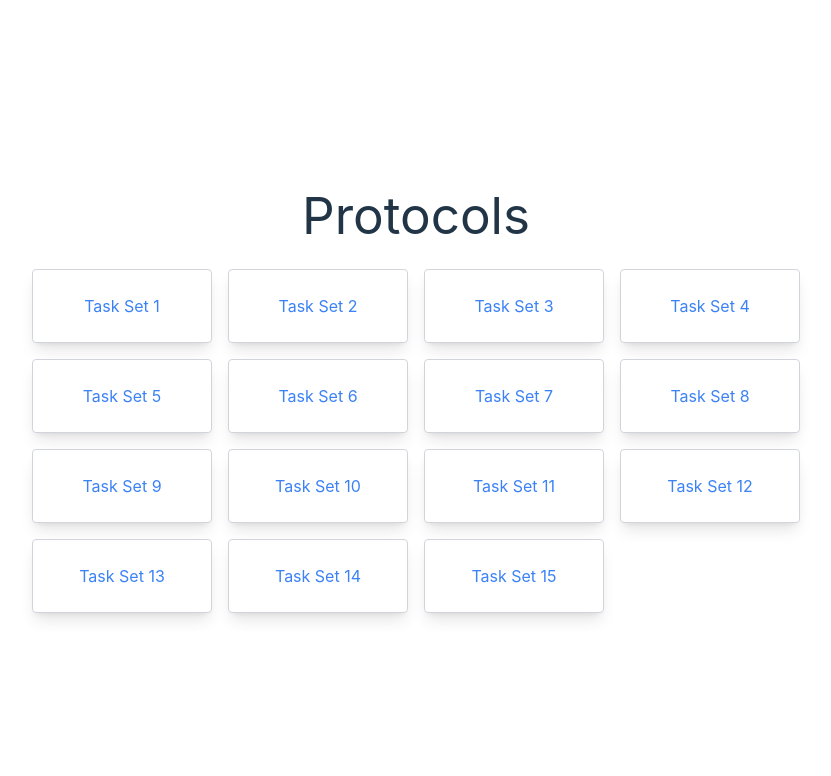
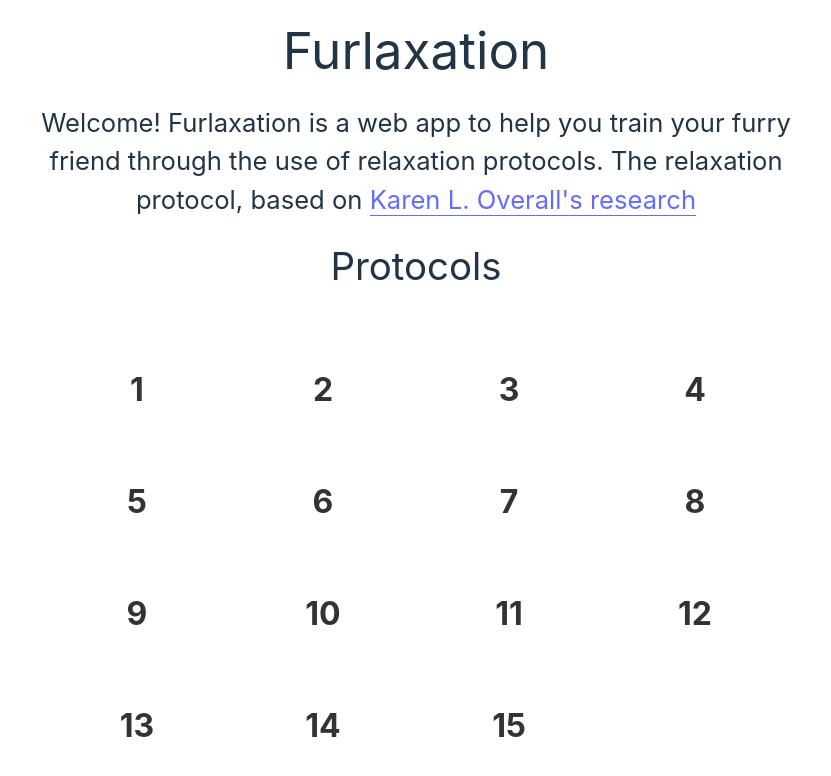
Before and after one commit to EHLOVader/furlaxation, a React (Vite) app: page / in a window 1280 px wide. Shown: the top 776 px of the page, without its empty margins (224-1055 px from the left). Built offline with nearby package versions, Linux system fonts and the light colour scheme.

Commit message:
Make protocol buttons paws and add some description to this

```diff
--- a/src/App.scss
+++ b/src/App.scss
@@ -167,3 +167,37 @@ li {
   margin: 0 -2rem;
   padding: 2rem;
 }
+
+.protocol-button {
+  background: url('assets/paw-simple-solid-white.svg') no-repeat 50% 50%;
+  height: 6em;
+  width: 6em;
+  padding: 2.5em 1em 1em;
+  justify-self: center;
+  color: #535bf2;
+
+  &:hover {
+    background: url('assets/paw-simple-solid-purple.svg') no-repeat 50% 50%;
+    color: #fff;
+  }
+
+  a {
+    color: #333;
+    font-size: 2em;
+    font-weight: bold;
+
+    &:hover {
+      color: #fff;
+    }
+
+    &::before {
+        content: " ";
+        display: block;
+        height: 100%;
+        width: 100%;
+        position: absolute;
+        top: 0;
+        left: 0;
+    }
+  }
+}
--- a/src/components/ProtocolList.jsx
+++ b/src/components/ProtocolList.jsx
@@ -6,13 +6,17 @@ export default class ProtocolList extends React.Component{
     render() {
         return (
             <>
-                <h1>Protocols</h1>
-                <ul className="grid grid-cols-1 sm:grid-cols-2 md:grid-cols-3 lg:grid-cols-4 gap-4">
+                <h1>Furlaxation</h1>
+                <p>Welcome! Furlaxation is a web app to help you train your furry friend through the use of
+                relaxation protocols.
+                The relaxation protocol, based on <a href="https://web.archive.org/web/20240408134659/https://www.karenoverall.com/wp-content/uploads/2020/06/Protocol-for-relaxation_Overall.pdf" target="_blank">Karen L. Overall's research</a></p>
+                <h2>Protocols</h2>
+                <ul className="p-5 grid grid-cols-1 sm:grid-cols-2 md:grid-cols-3 lg:grid-cols-4 gap-4 justify-center">
                     {this.props.protocols.map((protocol, index) => (
                         <li key={index}
-                            className="rounded overflow-hidden shadow-lg p-6 bg-white border border-gray-300">
-                            <Link to={`/protocol/${index}`} className="text-blue-500 hover:text-blue-800">
-                                {protocol.name}
+                            className="protocol-button">
+                            <Link to={`/protocol/${index}`} className="text-gray-950" title={protocol.name}>
+                                {protocol.id}
                             </Link>
                         </li>
                     ))}
```
